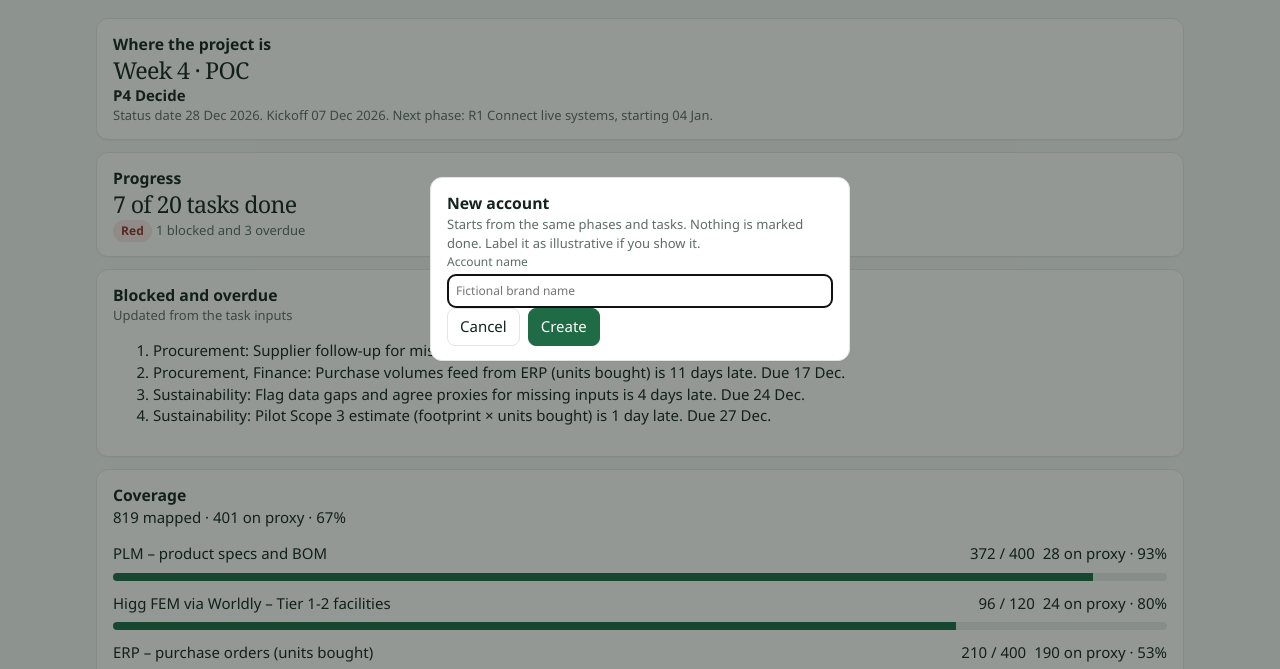
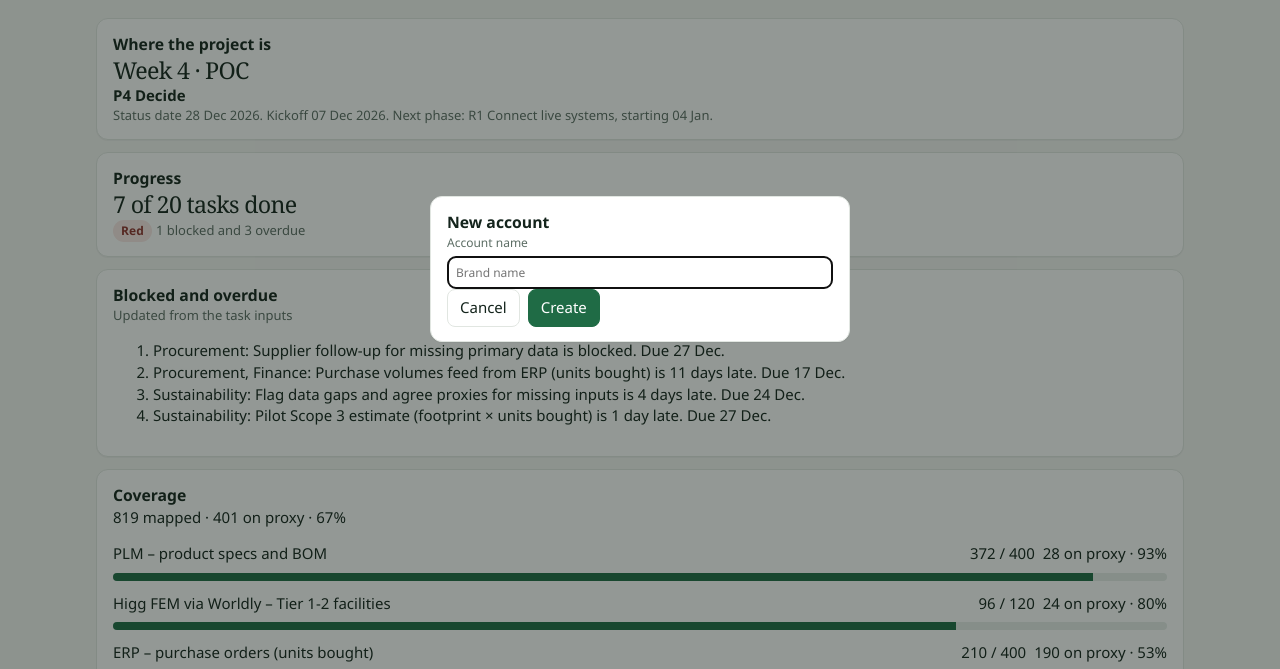
Before and after one commit to adithya-nair-github/carbon-trail-portfolio, a plain HTML site: page cs-workspace/index.html in a window 1280 px wide. Both pictures are taken after a click on the button "New account". Shown: the part 131-800 px from the top of the page. Drawn offline with Linux system fonts and the light colour scheme.

Commit message:
Remove the new-account note and the word fictional.
Co-authored-by: Cursor <cursoragent@cursor.com>

```diff
--- a/cs-workspace/app.js
+++ b/cs-workspace/app.js
@@ -108,7 +108,7 @@ function makeMS() {
   return {
     id: "ms",
     name: "Marks & Spencer",
-    kind: "Illustrative worked example. Not Marks & Spencer data.",
+    kind: "Worked example.",
     real: true,
     stage: "POC",
     owner: "Adithya Nair",
@@ -159,7 +159,7 @@ function makeNorthloom() {
   return {
     id: "northloom",
     name: "Northloom",
-    kind: "Fictional apparel brand. Not a Carbon Trail customer.",
+    kind: "Apparel brand.",
     real: false,
     stage: "Rollout",
     owner: "Adithya Nair",
@@ -1205,7 +1205,7 @@ function boot() {
     const id = "c" + Date.now();
     const kick = nextMonday();
     state.clients.push({
-      id, name, kind: "Illustrative. Created from the template in this browser.", real: false, stage: "POC", owner: "Adithya Nair",
+      id, name, kind: "Created from the template in this browser.", real: false, stage: "POC", owner: "Adithya Nair",
       kickoff: kick, poc: 4, roll: 3, asof: kick, contractStart: kick,
       licensed: 8, activeUsers: 0, lastLogin: kick, firstFootprint: "", csat: 0, nps: 0,
       tasks: blankTasks(), data: blankData(),
--- a/cs-workspace/index.html
+++ b/cs-workspace/index.html
@@ -29,9 +29,8 @@
 <div class="modal no-print" id="modal" hidden>
   <form class="card modal-card" id="newForm">
     <h2>New account</h2>
-    <p class="note">Starts from the same phases and tasks. Nothing is marked done. Label it as illustrative if you show it.</p>
     <label>Account name
-      <input id="newName" required placeholder="Fictional brand name">
+      <input id="newName" required placeholder="Brand name">
     </label>
     <div class="row-actions">
       <button type="button" class="btn" id="cancelNew">Cancel</button>
@@ -39,6 +38,6 @@
     </div>
   </form>
 </div>
-  <script src="app.js?v=17"></script>
+  <script src="app.js?v=18"></script>
 </body>
 </html>
```
